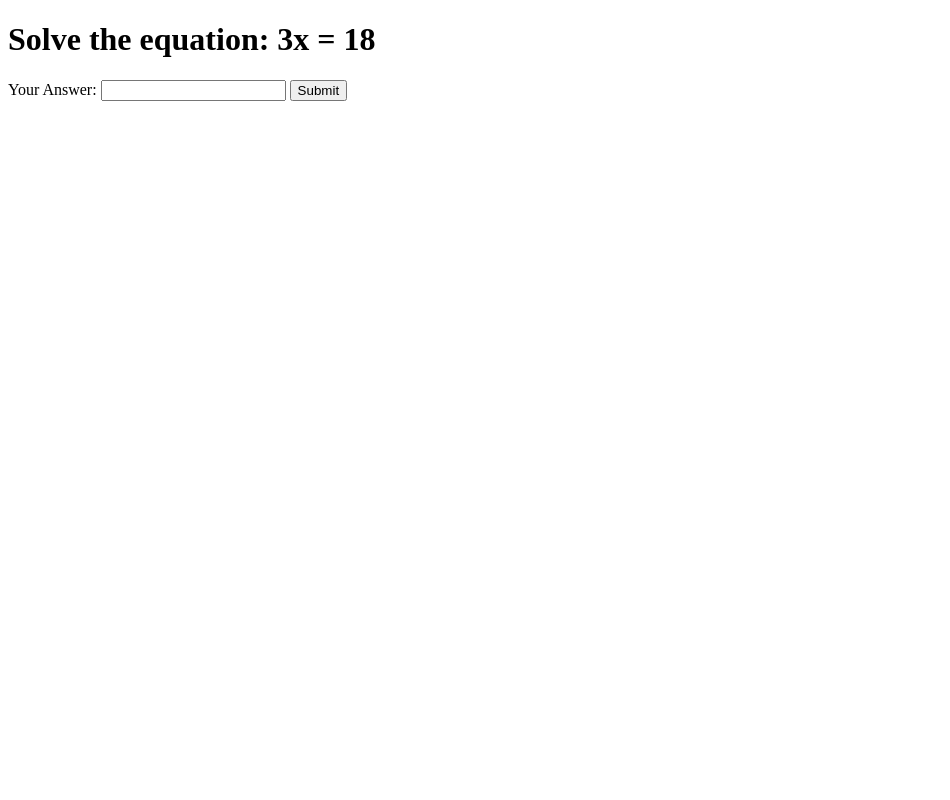
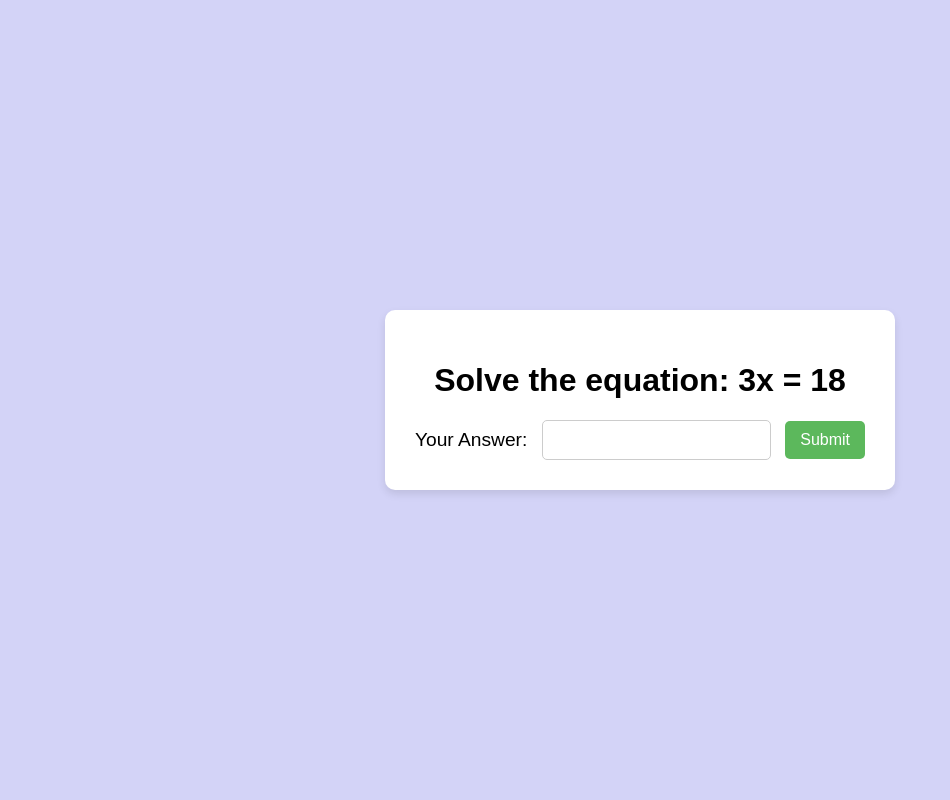
Before and after one commit to EDGENortheastern/boot-dsynth-24, a Flask app: page / in a window 1280 px wide. Shown: the whole page, without its empty margins (0-950 px from the left). Run offline with Flask 3, Linux system fonts and the light colour scheme.

Commit message:
Adds stles

```diff
--- /dev/null
+++ b/static/styles.css
@@ -0,0 +1,61 @@
+/* Style for the entire body */
+body {
+    font-family: Arial, sans-serif;
+    margin: 0;
+    padding: 0;
+    background-color: #d3d3f7;  /* Soft background color */
+    display: flex;
+    justify-content: center;  /* Center content horizontally */
+    align-items: center;      /* Center content vertically */
+    height: 100vh;            /* Full height of the viewport */
+}
+
+/* Create a container for your content */
+.container {
+    background-color: white;
+    padding: 30px;
+    border-radius: 10px;
+    box-shadow: 0 4px 8px rgba(0, 0, 0, 0.1);
+    text-align: center;
+}
+
+/* Style for the form */
+form {
+    margin-top: 20px;
+}
+
+label {
+    font-size: 1.2em;
+    margin-right: 10px;
+    vertical-align: middle;  /* Align label with input */
+}
+
+input[type="number"] {
+    padding: 10px;
+    font-size: 1em;
+    margin-right: 10px;
+    border-radius: 5px;
+    border: 1px solid #ccc;
+    vertical-align: middle;  /* Align input with label */
+}
+
+button {
+    padding: 10px 15px;
+    font-size: 1em;
+    border: none;
+    background-color: #5cb85c;
+    color: white;
+    border-radius: 5px;
+    cursor: pointer;
+    vertical-align: middle;  /* Align button with input */
+}
+
+button:hover {
+    background-color: #4cae4c;
+}
+
+.feedback {
+    margin-top: 20px;
+    font-size: 1.2em;
+    color: #d9534f;
+}
--- a/templates/index.html
+++ b/templates/index.html
@@ -3,9 +3,11 @@
 <head>
     <meta charset="UTF-8">
     <meta name="viewport" content="width=device-width, initial-scale=1.0">
+    <link rel="stylesheet" href="{{ url_for('static', filename='styles.css') }}">
     <title>Math Solver</title>
 </head>
 <body>
+    <div class="container">
         <h1>Solve the equation: {{ equation }}</h1>
 
         <form method="POST">
@@ -18,5 +20,6 @@
         {% if feedback %}
             <p>{{ feedback }}</p>
         {% endif %}
+    </div>
 </body>
 </html>
```
Lines whose indentation alone changed are shown as unchanged.
